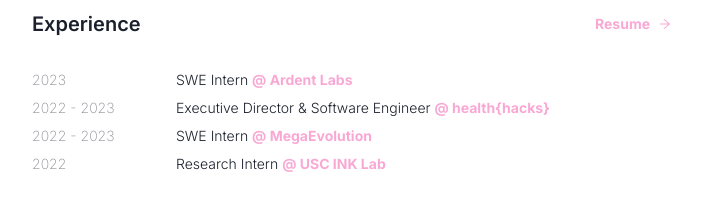
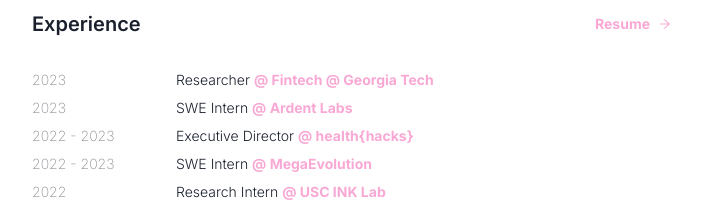
Before and after one commit to michaelhyi/personal-website, a Next.js app in the folder client/: page / in a window 1280 px wide. Shown: the part 410-612 px from the top of the page, without its empty margins (288-989 px from the left). Built offline with nearby package versions, Linux system fonts and the light colour scheme.

Commit message:
feat(readme, experience): updated readme, added fintech to experiences (#42)

```diff
--- a/client/src/data/experience.ts
+++ b/client/src/data/experience.ts
@@ -1,4 +1,10 @@
 export const experience = [
+  {
+    company: "Fintech @ Georgia Tech",
+    position: "Researcher",
+    href: "https://fintechgt.substack.com/p/fast-track-1",
+    date: "2023",
+  },
   {
     company: "Ardent Labs",
     position: "SWE Intern",
@@ -7,7 +13,7 @@
   },
   {
     company: "health{hacks}",
-    position: "Executive Director & Software Engineer",
+    position: "Executive Director",
     href: "https://www.joinhealthhacks.com/",
     date: "2022 - 2023",
   },
```
Also changed, not shown: 1 other file (tests, documents, lock files or other folders).
